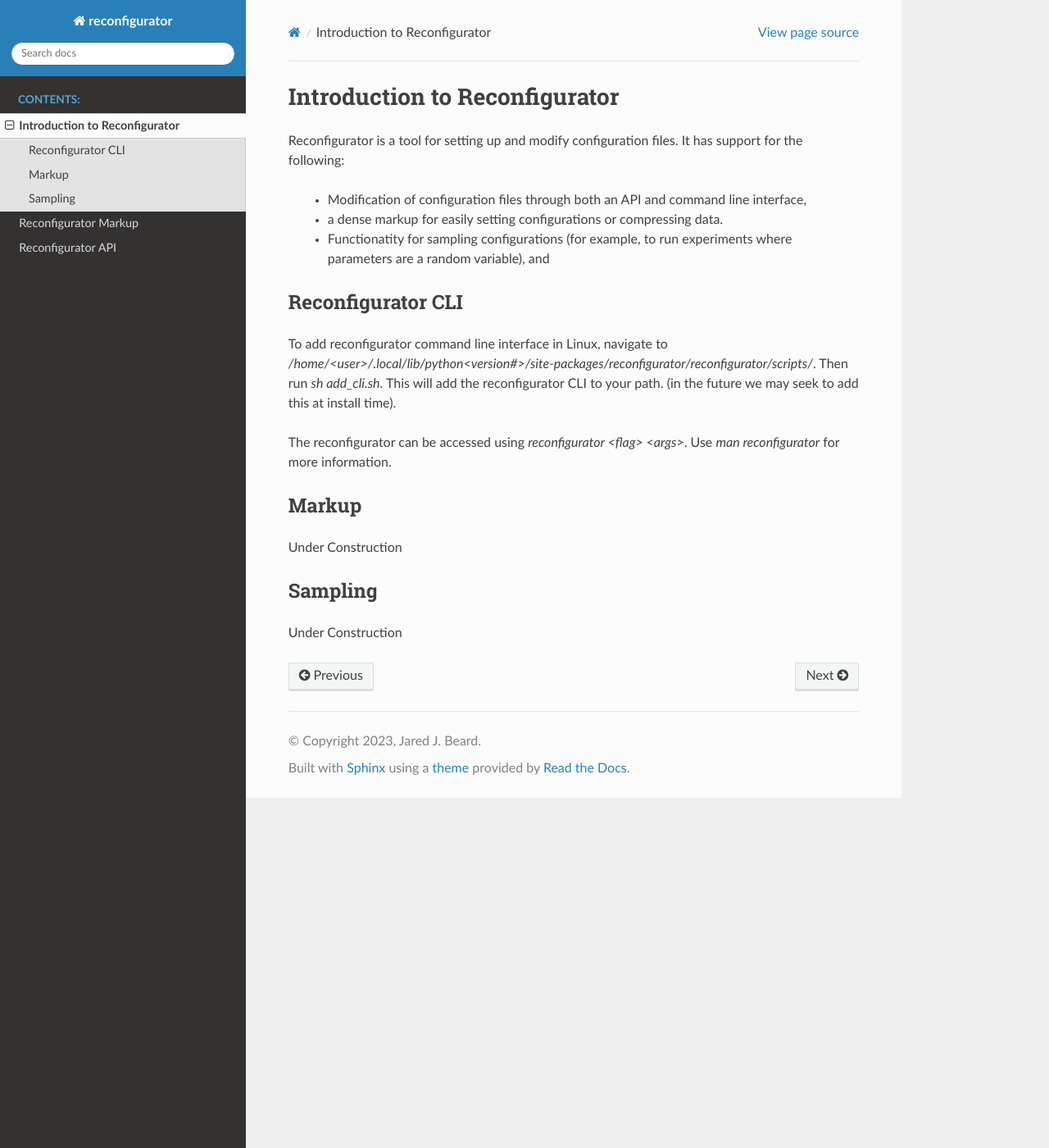
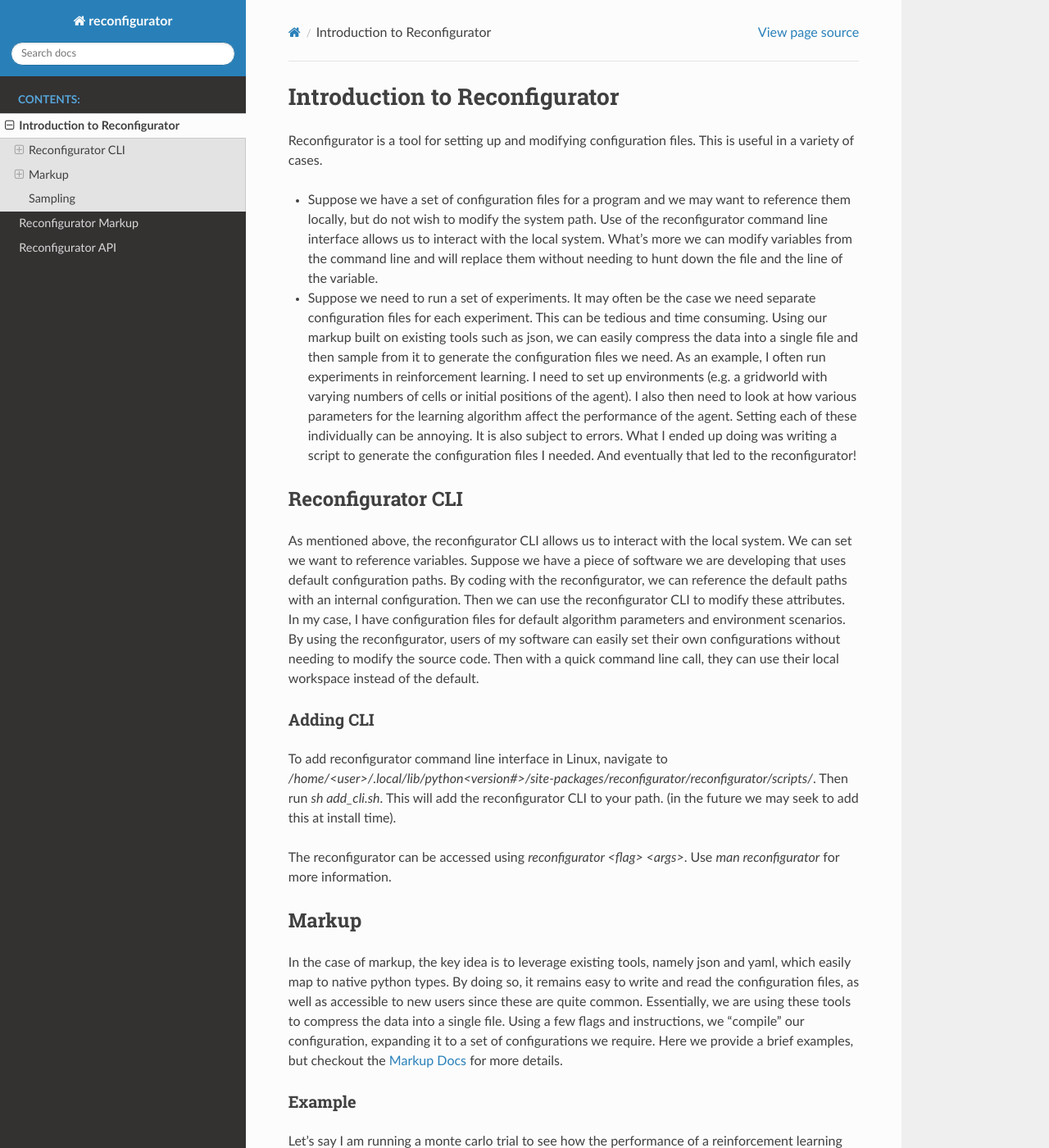
Before and after one commit to jaredjbeard/reconfigurator, a Sphinx documentation site: the page built from docs/source/introduction.rst, in a window 1280 px wide and 1400 px high. Shown: the whole window at 82% size. Built offline with Sphinx 7.4.7 and the Read the Docs theme 2.0.0, drawn with Linux system fonts in a browser that asks for light colours; some of the changed text lies outside the part shown.

Commit message:
updated docs

```diff
--- a/docs/source/introduction.rst
+++ b/docs/source/introduction.rst
@@ -2,15 +2,24 @@
 Introduction to Reconfigurator
 ==============================
 
-Reconfigurator is a tool for setting up and modify configuration files.
-It has support for the following:
-    - Modification of configuration files through both an API and command line interface,
-    - a dense markup for easily setting configurations or compressing data.
-    - Functionatity for sampling configurations (for example, to run experiments where parameters are a random variable), and
+Reconfigurator is a tool for setting up and modifying configuration files.
+This is useful in a variety of cases.
 
+- Suppose we have a set of configuration files for a program and we may want to reference them locally, but do not wish to modify the system path. Use of the reconfigurator command line interface allows us to interact with the local system. What's more we can modify variables from the command line and will replace them without needing to hunt down the file and the line of the variable.
+
+- Suppose we need to run a set of experiments. It may often be the case we need separate configuration files for each experiment. This can be tedious and time consuming. Using our markup built on existing tools such as json, we can easily compress the data into a single file and then sample from it to generate the configuration files we need. As an example, I often run experiments in reinforcement learning. I need to set up environments (e.g. a gridworld with varying numbers of cells or initial positions of the agent). I also then need to look at how various parameters for the learning algorithm affect the performance of the agent. Setting each of these individually can be annoying. It is also subject to errors. What I ended up doing was writing a script to generate the configuration files I needed. And eventually that led to the reconfigurator!
 
 Reconfigurator CLI
 ##################
+
+As mentioned above, the reconfigurator CLI allows us to interact with the local system. We can set we want to reference variables.
+Suppose we have a piece of software we are developing that uses default configuration paths. By coding with the reconfigurator, we can reference the default paths with an internal configuration.
+Then we can use the reconfigurator CLI to modify these attributes. In my case, I have configuration files for default algorithm parameters and environment scenarios.
+By using the reconfigurator, users of my software can easily set their own configurations without needing to modify the source code.
+Then with a quick command line call, they can use their local workspace instead of the default.
+
+Adding CLI
+**********
 
 To add reconfigurator command line interface in Linux, navigate to `/home/<user>/.local/lib/python<version#>/site-packages/reconfigurator/reconfigurator/scripts/`.
 Then run `sh add_cli.sh`. This will add the reconfigurator CLI to your path. (in the future we may seek to add this at install time).
@@ -20,7 +29,65 @@ The reconfigurator can be accessed using `reconfigurator <flag> <args>`. Use `ma
 Markup
 ######
 
-Under Construction
+In the case of markup, the key idea is to leverage existing tools, namely json and yaml, which easily map to native python types.
+By doing so, it remains easy to write and read the configuration files, as well as accessible to new users since these are quite common.
+Essentially, we are using these tools to compress the data into a single file.
+Using a few flags and instructions, we "compile" our configuration, expanding it to a set of configurations we require.
+Here we provide a brief examples, but checkout the :doc:`Markup Docs <../markup>` for more details.
+
+Example
+*******
+
+Let's say I am running a monte carlo trial to see how the performance of a reinforcement learning agent varies with the number of cells in a gridworld.
+I have a set of parameters for the agent and the environment. I want to run 10 trials for each number of cells.
+
+So I write dense markdown as::
+
+    {
+        "stitch" : [("x_dim", "y_dim")],
+        "x_dim" : [10, 20, 30, 40, 50],
+        "y_dim" : [15, 25, 35, 45, 55],
+        "n_copies" : 10
+    }
+
+Then I call `expand_to_list(<dict>)` to get::
+
+    [
+        {
+            "x_dim" : 10,
+            "y_dim" : 15,
+        },
+        {
+            "x_dim" : 10,
+            "y_dim" : 25,
+        },
+        ...
+        {
+            "x_dim" : 10,
+            "y_dim" : 55,
+        },
+        {
+            "x_dim" : 20,
+            "y_dim" : 15,
+        },
+        {
+            "x_dim" : 20,
+            "y_dim" : 25,
+        },
+        ...
+        {
+            "x_dim" : 50,
+            "y_dim" : 55,
+        },
+        {
+            "x_dim" : 10,
+            "y_dim" : 15,
+        },
+        ....
+    ]
+
+Then I can use this to generate the configuration files I need.
+While this is a relatively example, you can see how the utility increases with the number of parameters!
 
 Sampling
 ########
```
Also changed, not shown: docs/source/markup.rst (+9 -5 lines), 1 other file.
